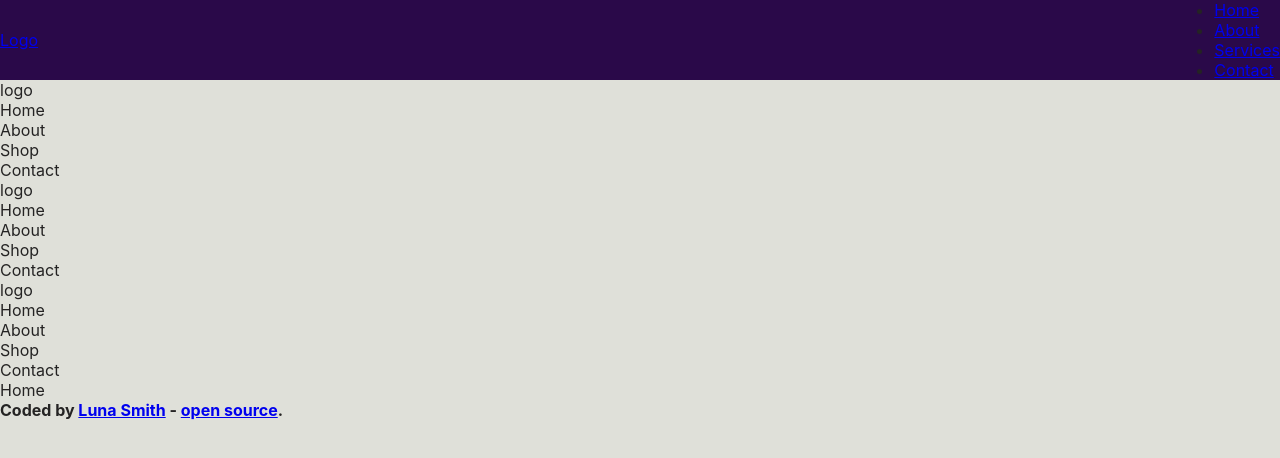
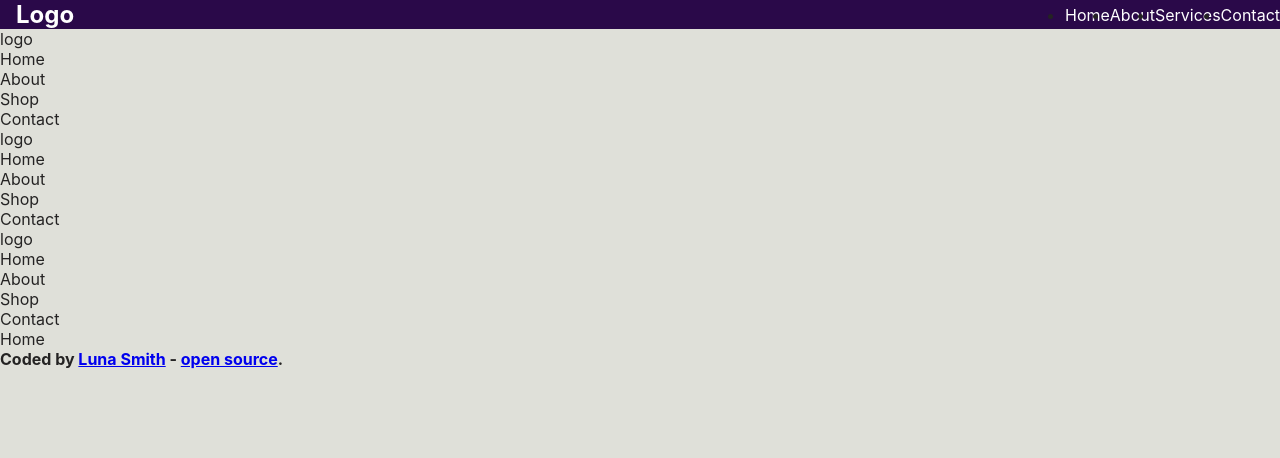
Before and after one commit to Lu-Smith/react_headers, a React (Create React App) app: page / in a window 1280 px wide. Shown: the top 458 px of the page. Built offline with nearby package versions, Linux system fonts and the light colour scheme.

Commit message:
Updated styles in HeaderOne

```diff
--- a/src/components/HeaderOne.tsx
+++ b/src/components/HeaderOne.tsx
@@ -5,7 +5,7 @@ import './styles/HeaderOne.css';
 const HeaderOne = () => {
   return (
     <nav className='HeaderOne'>
-      <div><Link to='/'>Logo</Link></div>
+      <div className='title'><Link to='/'>Logo</Link></div>
       <ul>
         <li><Link to='/'>Home</Link></li>
         <li><Link to='/about'>About</Link></li>
--- a/src/components/styles/HeaderOne.css
+++ b/src/components/styles/HeaderOne.css
@@ -1,6 +1,26 @@
-nav {
+.HeaderOne {
     background-color: rgb(42, 9, 73);
     display: flex;
     align-items: center;
     justify-content: space-between;
 }
+
+.HeaderOne .title a {
+    font-size: 1.5rem;
+    margin: 1rem;
+    font-weight: bold;
+    text-decoration: none;
+    color: white;
+}
+
+.HeaderOne ul {
+    display: flex;
+}
+
+.HeaderOne ul li a {
+    display: block;
+    text-decoration: none;
+    color: white;
+    padding: 0.5 rem;
+    border-radius: 0.5rem;
+}
```
